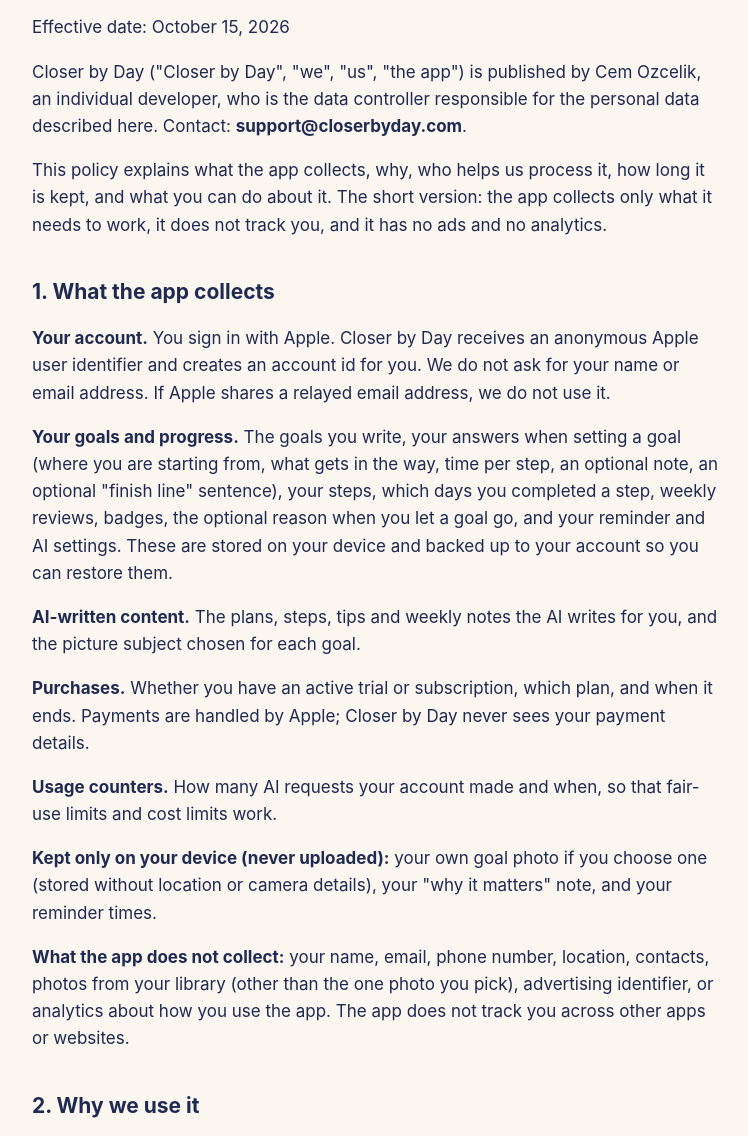
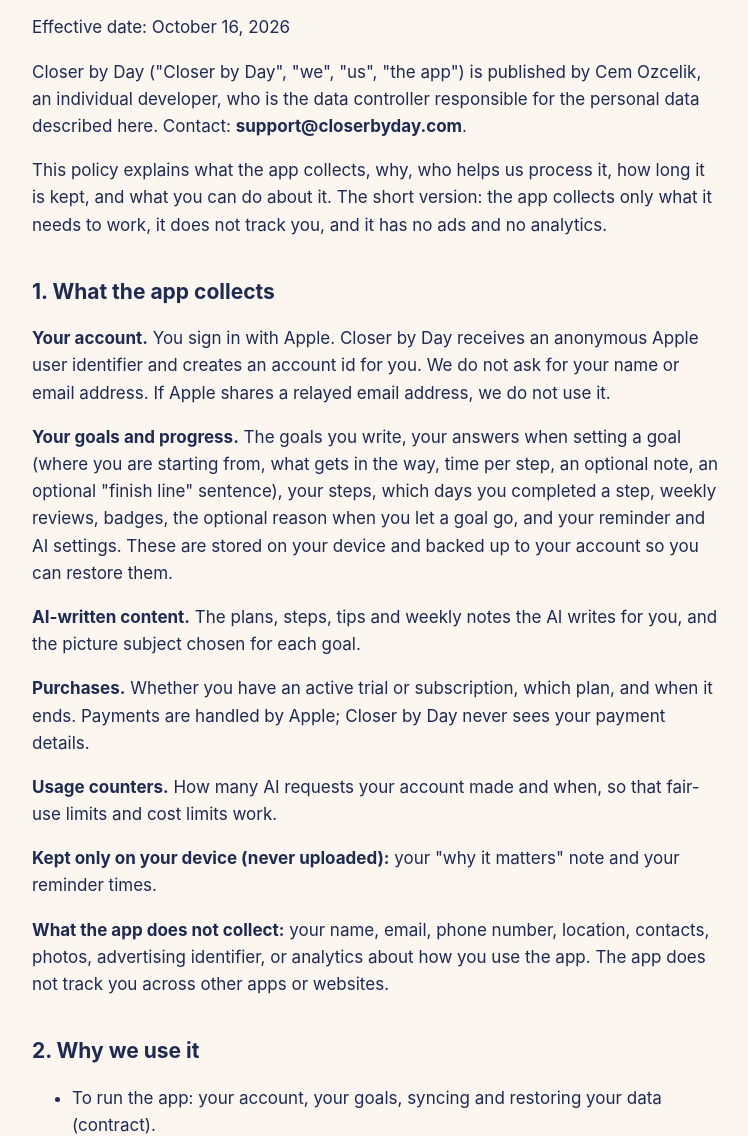
Before and after one commit to matiascem/closerbyday-site, a plain HTML site: page privacy/index.html in a window 1280 px wide. Shown: the part 121-1257 px from the top of the page, without its empty margins (264-1012 px from the left). Drawn offline with Linux system fonts and the light colour scheme.

Commit message:
Privacy Policy: own photo option removed from the app

```diff
--- a/privacy/index.html
+++ b/privacy/index.html
@@ -15,7 +15,7 @@
 <body><main>
 <nav><a href="/">Closer by Day</a><a href="/privacy">Privacy</a><a href="/terms">Terms</a><a href="/support">Support</a></nav>
 <h1>Closer by Day Privacy Policy</h1>
-<p>Effective date: October 15, 2026</p>
+<p>Effective date: October 16, 2026</p>
 <p>Closer by Day ("Closer by Day", "we", "us", "the app") is published by Cem Ozcelik, an individual developer, who is the data controller responsible for the personal data described here. Contact: <strong>support@closerbyday.com</strong>.</p>
 <p>This policy explains what the app collects, why, who helps us process it, how long it is kept, and what you can do about it. The short version: the app collects only what it needs to work, it does not track you, and it has no ads and no analytics.</p>
 <h2>1. What the app collects</h2>
@@ -24,8 +24,8 @@
 <p><strong>AI-written content.</strong> The plans, steps, tips and weekly notes the AI writes for you, and the picture subject chosen for each goal.</p>
 <p><strong>Purchases.</strong> Whether you have an active trial or subscription, which plan, and when it ends. Payments are handled by Apple; Closer by Day never sees your payment details.</p>
 <p><strong>Usage counters.</strong> How many AI requests your account made and when, so that fair-use limits and cost limits work.</p>
-<p><strong>Kept only on your device (never uploaded):</strong> your own goal photo if you choose one (stored without location or camera details), your "why it matters" note, and your reminder times.</p>
-<p><strong>What the app does not collect:</strong> your name, email, phone number, location, contacts, photos from your library (other than the one photo you pick), advertising identifier, or analytics about how you use the app. The app does not track you across other apps or websites.</p>
+<p><strong>Kept only on your device (never uploaded):</strong> your "why it matters" note and your reminder times.</p>
+<p><strong>What the app does not collect:</strong> your name, email, phone number, location, contacts, photos, advertising identifier, or analytics about how you use the app. The app does not track you across other apps or websites.</p>
 <h2>2. Why we use it</h2>
 <ul><li>To run the app: your account, your goals, syncing and restoring your data (contract).</li><li>To write your plans, steps, tips and notes with AI, only if you choose "Build my plan" and agree to AI use (your consent; you can turn AI off at any time in Settings &gt; Data and AI).</li><li>To check your subscription and unlock features (contract).</li><li>To prevent abuse and keep AI costs under control, using the usage counters (legitimate interest).</li></ul>
 <h2>3. AI processing</h2>
```
Also changed, not shown: terms/index.html (+1 -1 lines).
